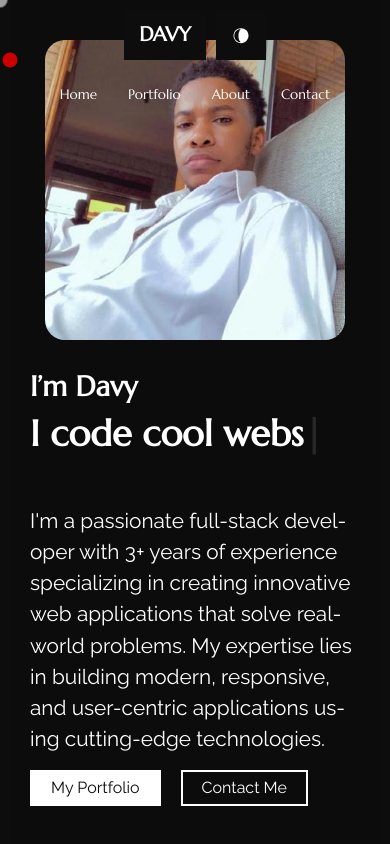
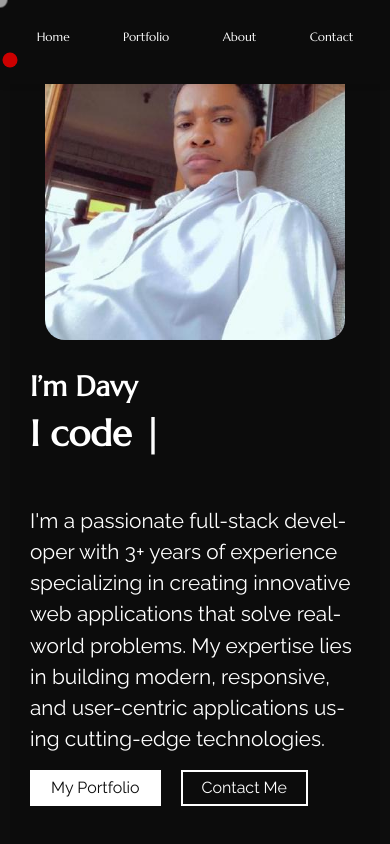
Before and after one commit to davyken/My-new-portfolio, a React (Create React App) app: page / in a window 390 px wide. Shown: the top 844 px of the page. Built offline with nearby package versions, Linux system fonts and the light colour scheme.

Commit message:
change structure and added content

```diff
--- a/public/index.html
+++ b/public/index.html
@@ -4,14 +4,41 @@
 <head>
     <meta charset="utf-8" />
     <link rel="icon" href="Davy-logo.png" />
-    <meta name="viewport" content="width=device-width, initial-scale=1" />
-    <meta name="theme-color" content="#000000" />
+    <meta name="viewport" content="width=device-width, initial-scale=1, maximum-scale=1, user-scalable=no, viewport-fit=cover" />
+    <meta name="theme-color" content="#6c5ce7" />
+    <meta name="apple-mobile-web-app-capable" content="yes" />
+    <meta name="apple-mobile-web-app-status-bar-style" content="black-translucent" />
+    <meta name="apple-mobile-web-app-title" content="Davy Portfolio" />
+    <meta name="mobile-web-app-capable" content="yes" />
     <meta name="author" content="Davyken">
+    <meta name="description" content="Davy - Fullstack Developer Portfolio showcasing projects, skills, and certifications">
+    <meta name="keywords" content="portfolio, developer, web developer, react, nodejs, fullstack">
+
+    <link rel="manifest" href="%PUBLIC_URL%/manifest.json" />
+    <link rel="apple-touch-icon" href="%PUBLIC_URL%/logo192.png" />
+
     <link rel="preconnect" href="https://fonts.gstatic.com">
     <link rel="preconnect" href="https://fonts.gstatic.com">
     <link href="https://fonts.googleapis.com/css2?family=Marcellus&display=swap" rel="stylesheet">
     <link href="https://fonts.googleapis.com/css2?family=Raleway:ital,wght@0,400;0,500;1,400;1,500&display=swap" rel="stylesheet">
 
+    <title>Davy - Developer Portfolio</title>
+
+    <style>
+        /* Prevent overscroll/bounce effect on iOS */
+        html, body {
+            overscroll-behavior: none;
+            -webkit-overflow-scrolling: touch;
+        }
+
+        /* Safe area padding for notched devices */
+        body {
+            padding-top: env(safe-area-inset-top);
+            padding-bottom: env(safe-area-inset-bottom);
+            padding-left: env(safe-area-inset-left);
+            padding-right: env(safe-area-inset-right);
+        }
+    </style>
 </head>
 
 <body>
--- a/src/header/style.css
+++ b/src/header/style.css
@@ -100,24 +100,68 @@
 
 /* Responsive navigation */
 @media (max-width: 768px) {
+    .site__header {
+        top: 0;
+        padding: 0;
+        background-color: var(--bg-color) !important;
+        box-shadow: 0 -2px 10px rgba(0,0,0,0.1);
+    }
+
     .header-container {
-        flex-wrap: wrap;
-        justify-content: center;
-        gap: 10px;
+        flex-direction: column;
+        gap: 0;
+        padding: 10px;
+    }
+
+    .navbar-brand {
+        display: none;
     }
 
     .navbar__tabs {
-        gap: 15px;
+        gap: 0;
         position: static;
         transform: none;
-        order: 3;
+        order: 0;
         width: 100%;
-        justify-content: center;
-        margin-top: 10px;
+        justify-content: space-around;
+        margin-top: 0;
+        padding: 10px 0;
     }
 
     .nav-tab {
-        font-size: 0.85rem;
-        padding: 5px 8px;
+        font-size: 0.75rem;
+        padding: 8px 12px;
+        display: flex;
+        flex-direction: column;
+        align-items: center;
+        gap: 4px;
+    }
+
+    .nav-tab::before {
+        font-size: 1.2rem;
+    }
+
+    .nav-tab[onclick*="Home"]::before {
+        content: "🏠";
+    }
+
+    .nav-tab[onclick*="portfolio"]::before {
+        content: "💼";
+    }
+
+    .nav-tab[onclick*="about"]::before {
+        content: "👤";
+    }
+
+    .nav-tab[onclick*="contact"]::before {
+        content: "✉️";
+    }
+
+    .nav_ac {
+        display: none;
+    }
+
+    .themetoggle {
+        display: none;
     }
 }
--- a/src/index.css
+++ b/src/index.css
@@ -6,6 +6,7 @@
     --text-color-2: #fff;
     --text-color-3: rgb(204, 0, 0);
     --overlay-color: rgb(12 12 12 / 63%);
+    --primary-color-hex: #6c5ce7;
 }
 
 [data-theme="light"] {
@@ -18,9 +19,54 @@
     --overlay-color: rgb(255 255 255 / 70%);
 }
 
+/* PWA Mobile Optimizations */
 html,
 body {
     height: 100%;
+}
+
+@media (max-width: 768px) {
+    html, body {
+        overflow-x: hidden;
+        -webkit-overflow-scrolling: touch;
+        overscroll-behavior: none;
+    }
+
+    body {
+        padding-top: 0;
+        border: none;
+    }
+
+    /* Remove fixed borders on mobile */
+    .br-top, .br-bottom, .br-left, .br-right {
+        display: none;
+    }
+
+    /* Touch-friendly tap targets */
+    button,
+    .nav-tab,
+    a {
+        min-height: 44px;
+        min-width: 44px;
+    }
+
+    /* Smooth scrolling */
+    html {
+        scroll-behavior: smooth;
+    }
+
+    /* Prevent text selection on UI elements */
+    .nav-tab,
+    .navbar-brand,
+    button {
+        -webkit-user-select: none;
+        user-select: none;
+    }
+
+    /* Disable callout on iOS */
+    * {
+        -webkit-tap-highlight-color: transparent;
+    }
 }
 
 body {
--- a/src/index.js
+++ b/src/index.js
@@ -7,3 +7,16 @@ const root = ReactDOM.createRoot(document.getElementById("root"));
 root.render(
     <App />
 );
+
+// Register service worker for PWA
+if ('serviceWorker' in navigator) {
+    window.addEventListener('load', () => {
+        navigator.serviceWorker.register('/service-worker.js')
+            .then(registration => {
+                console.log('SW registered: ', registration);
+            })
+            .catch(registrationError => {
+                console.log('SW registration failed: ', registrationError);
+            });
+    });
+}
```
Also changed, not shown: src/service-worker.js (added, +49 -0 lines), public/manifest.json.
